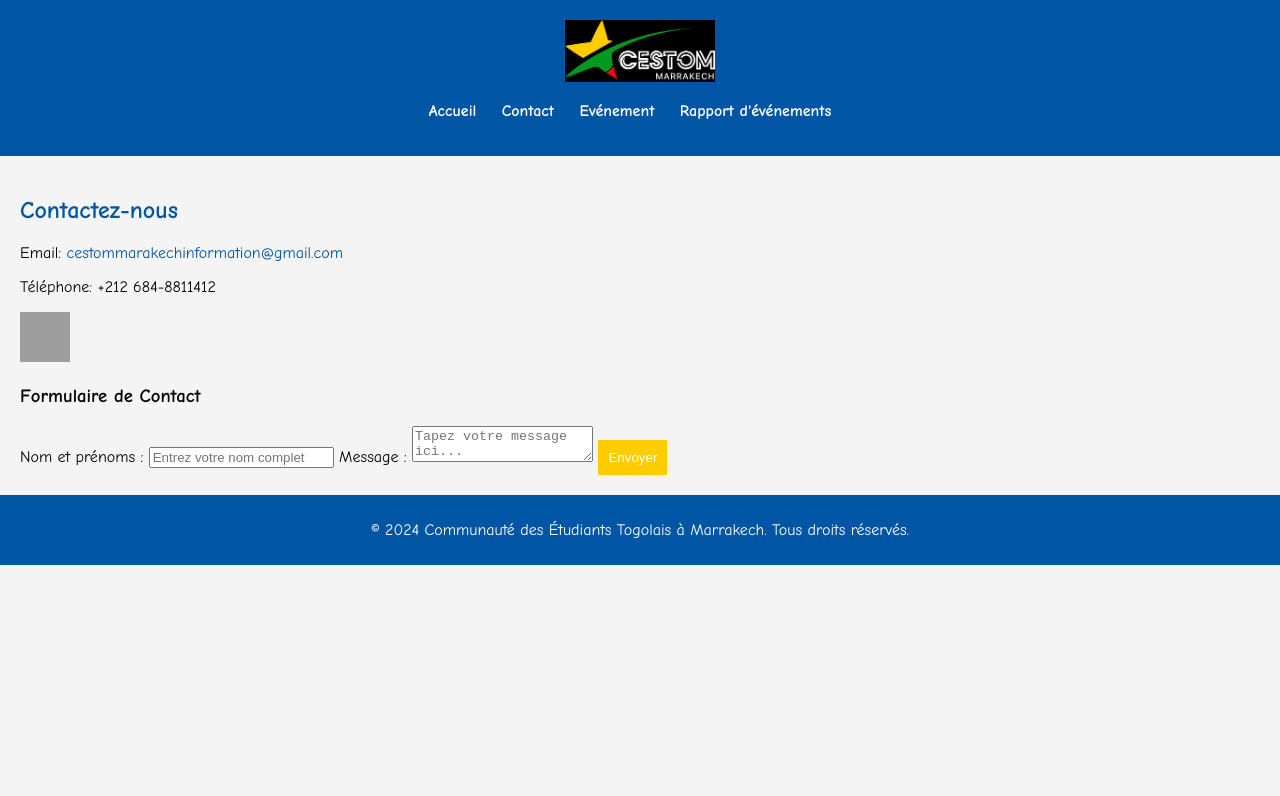
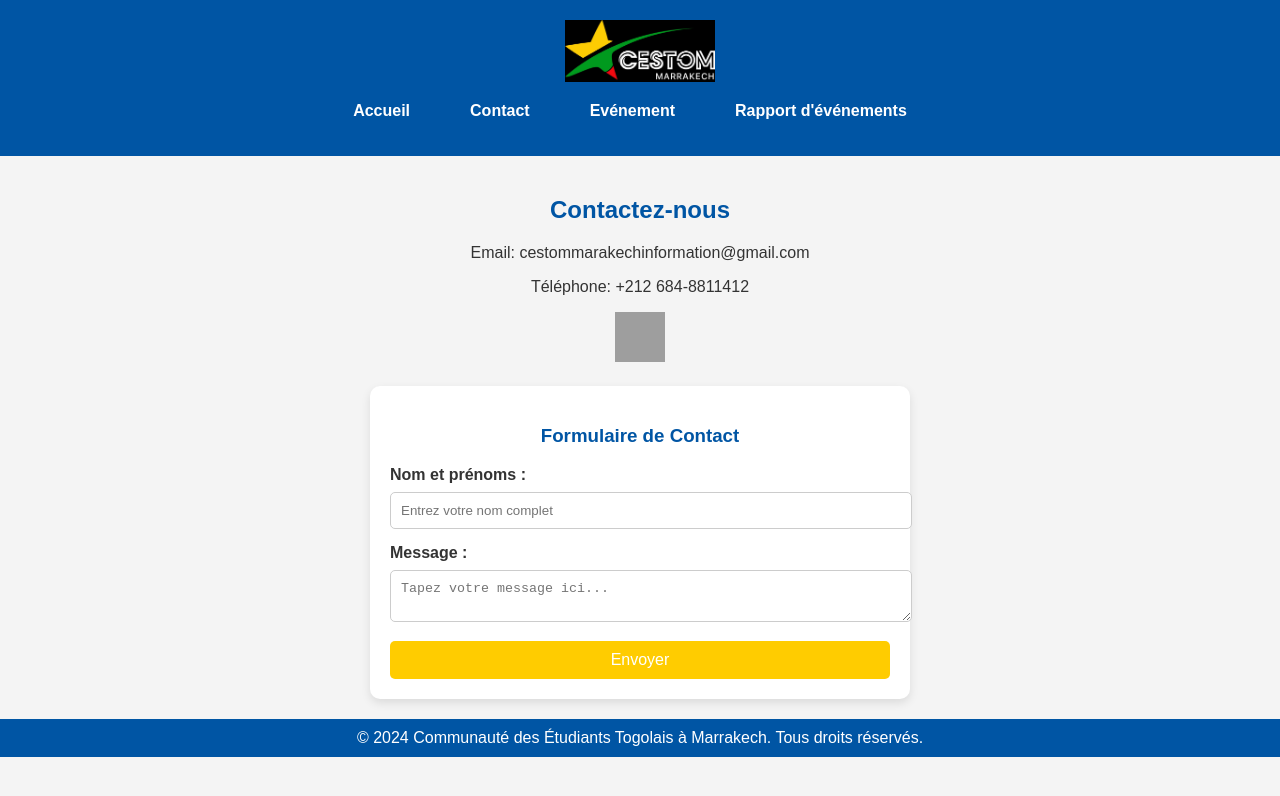
Before and after one commit to Kodamc20/Premier_Site_Web, a plain HTML site: page contact.html in a window 1280 px wide. Drawn offline with Linux system fonts and the light colour scheme; grey boxes are pictures that could not be loaded.

Commit message:
Update styles.css

```diff
--- a/styles.css
+++ b/styles.css
@@ -1,5 +1,5 @@
 body {
-    font-family: 'Comic Sans MS', cursive, sans-serif;
+    font-family: 'Arial', sans-serif;
     background-color: #f4f4f4;
     margin: 0;
     padding: 0;
@@ -19,9 +19,12 @@ header img {
 nav ul {
     list-style: none;
     padding: 0;
+    display: flex;
+    justify-content: center;
+    gap: 20px;
 }
 
-nav ul li {
+nav ul li  {
     display: inline;
     margin-right: 20px;
 }
@@ -30,6 +33,9 @@ nav ul li a {
     color: white;
     text-decoration: none;
     font-weight: bold;
+    padding: 5px 10px;
+    border-radius: 5px;
+    transition: background 0.3s;
 }
 
 footer {
@@ -39,8 +45,9 @@ footer {
     padding: 10px;
 }
 
-h2 {
+h2, h3 {
     color: #0055A4;
+    text-align: center;
 }
 
 main {
@@ -73,3 +80,68 @@ a {
 a:hover {
     text-decoration: underline;
 }
+
+/* Contact Info */
+.contact-info {
+    margin-bottom: 20px;
+    text-align: center;
+}
+
+.contact-info p, .contact-info a {
+    color: #333;
+    font-size: 16px;
+}
+
+/* Formulaire de Contact */
+.contact-form {
+    max-width: 500px;
+    margin: 0 auto;
+    background: white;
+    padding: 20px;
+    border-radius: 10px;
+    box-shadow: 0 4px 10px rgba(0, 0, 0, 0.1);
+}
+
+.contact-form label {
+    display: block;
+    margin-bottom: 8px;
+    font-weight: bold;
+    color: #333;
+}
+
+.contact-form input,
+.contact-form textarea {
+    width: 100%;
+    padding: 10px;
+    margin-bottom: 15px;
+    border: 1px solid #ccc;
+    border-radius: 5px;
+}
+
+.contact-form button {
+    width: 100%;
+    background-color: #FFCC00;
+    color: white;
+    padding: 10px;
+    font-size: 16px;
+    border: none;
+    border-radius: 5px;
+    cursor: pointer;
+    transition: background 0.3s;
+}
+
+.contact-form button:hover {
+    background-color: #FF9900;
+}
+
+/* Footer */
+footer {
+    background-color: #0055A4;
+    color: white;
+    text-align: center;
+    padding: 10px;
+}
+
+footer p {
+    margin: 0;
+}
```
